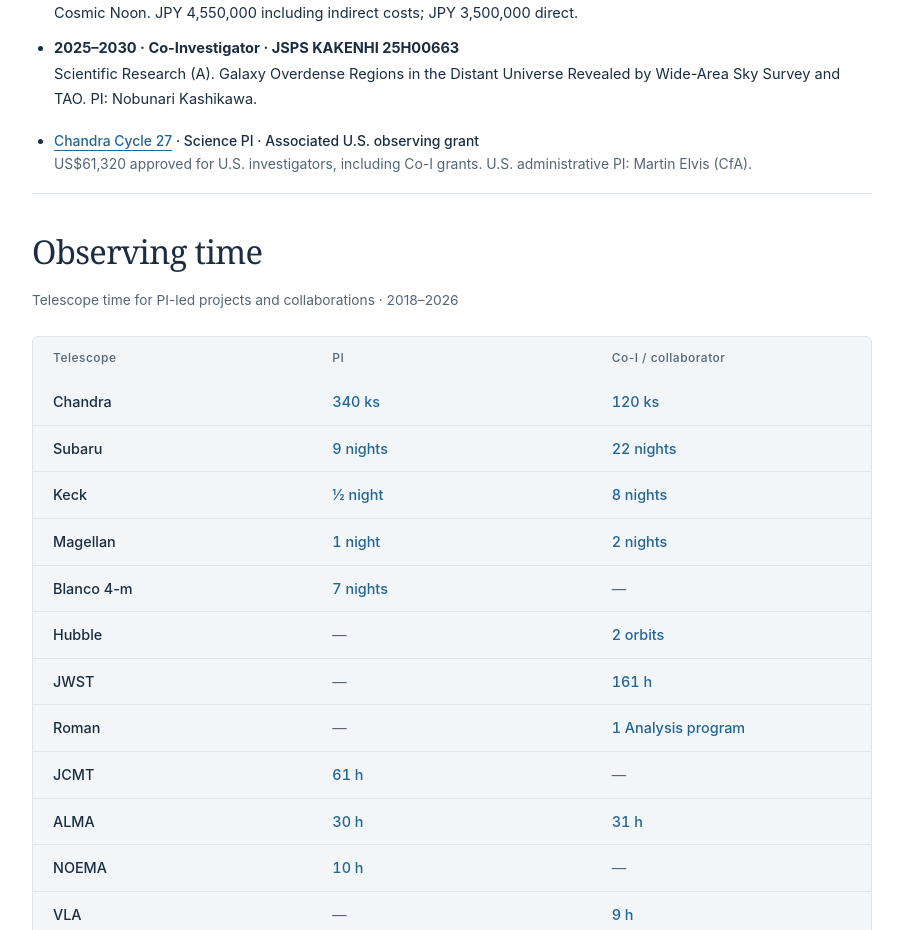
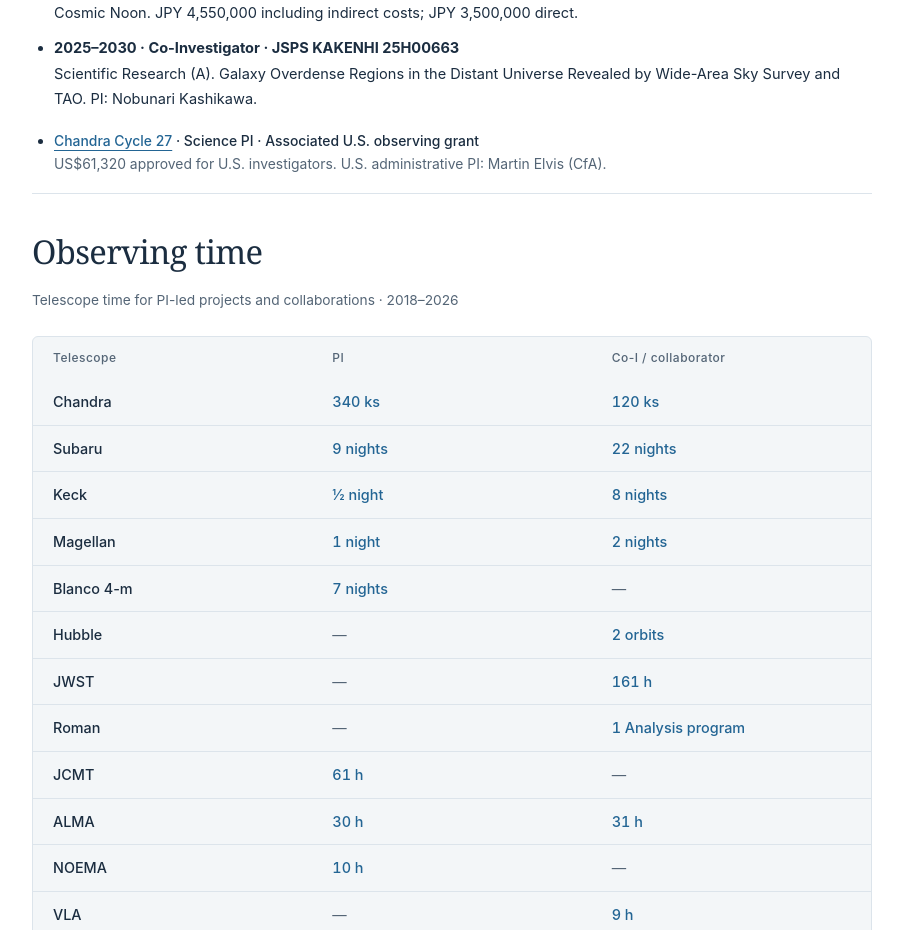
Before and after one commit to YoemanLeung/ymliang, an Astro site: page /cv in a window 1280 px wide. Shown: the part 1180-2110 px from the top of the page, without its empty margins (188-1091 px from the left). Built offline with nearby package versions, Linux system fonts and the light colour scheme; Astro itself is replaced by a stand-in of ours.

Commit message:
Simplify the public Chandra grant description

```diff
--- a/src/components/ProgramSupport.astro
+++ b/src/components/ProgramSupport.astro
@@ -2,4 +2,4 @@
 import {support} from '../data/observing-summary.json';
 const amount = 'US$'+support.amount.toLocaleString('en-US');
 ---
-<p class="program-support" id="chandra-support"><strong><a href={support.url}>Chandra {support.cycle}</a> · Science PI · Associated U.S. observing grant</strong><br />{amount} approved for U.S. investigators, including Co-I grants. U.S. administrative PI: {support.administrativePi} ({support.administrativePiAffiliation}).</p>
+<p class="program-support" id="chandra-support"><strong><a href={support.url}>Chandra {support.cycle}</a> · Science PI · Associated U.S. observing grant</strong><br />{amount} approved for U.S. investigators. U.S. administrative PI: {support.administrativePi} ({support.administrativePiAffiliation}).</p>
```
Also changed, not shown: README.md, 1 other file.
